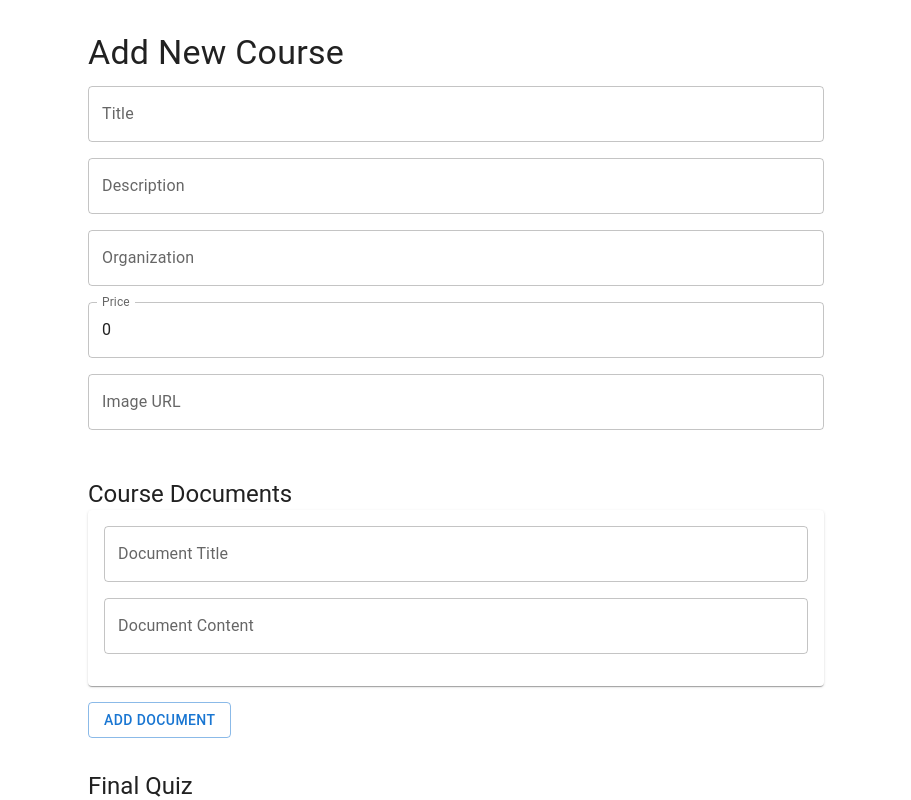
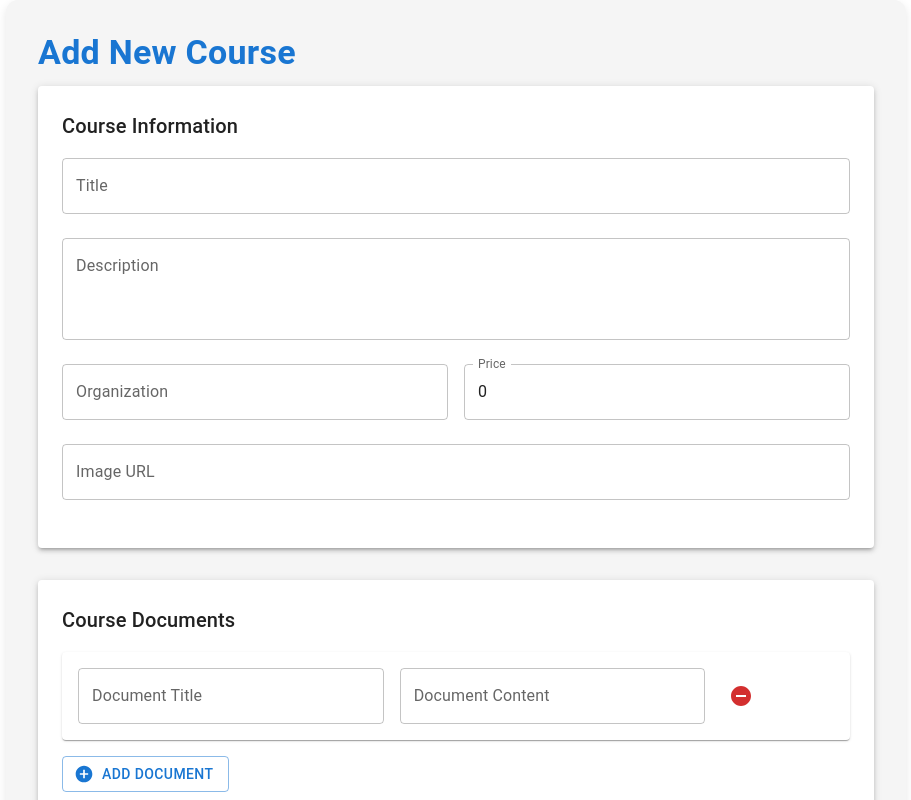
Before and after one commit to tuogn2/WebManagerCertificate, a React (Vite) app: page /add-course in a window 1280 px wide. Shown: the top 800 px of the page, without its empty margins (184-1095 px from the left). Built offline with nearby package versions, Linux system fonts and the light colour scheme.

Commit message:
fix add course page

```diff
--- a/src/pages/adminPages/AddCoursePage.jsx
+++ b/src/pages/adminPages/AddCoursePage.jsx
@@ -1,6 +1,15 @@
 import * as React from "react";
 import { useState } from "react";
-import { Box, TextField, Button, Typography, Grid, Paper } from "@mui/material";
+import {
+  Box,
+  TextField,
+  Button,
+  Typography,
+  Grid,
+  Paper,
+  IconButton,
+} from "@mui/material";
+import { AddCircle, RemoveCircle } from "@mui/icons-material";
 import CssBaseline from "@mui/material/CssBaseline";
 
 function AddCoursePage() {
@@ -67,46 +76,64 @@ function AddCoursePage() {
   const handleSubmit = (e) => {
     e.preventDefault();
     console.log(course);
-    // Add logic to save the course data (API call, etc.)
+    // Add logic to save the course data
   };
 
   return (
     <>
       <CssBaseline />
       <Box
-        sx={{ padding: 4, maxWidth: "800px", margin: "0 auto" }}
+        sx={{
+          padding: 4,
+          maxWidth: "900px",
+          margin: "0 auto",
+          backgroundColor: "#f5f5f5",
+          borderRadius: "12px",
+          boxShadow: "0 4px 10px rgba(0, 0, 0, 0.1)",
+        }}
         component="form"
         onSubmit={handleSubmit}
       >
-        <Typography variant="h4" gutterBottom>
+        <Typography variant="h4" fontWeight="bold" color="primary" gutterBottom>
           Add New Course
         </Typography>
 
         {/* Course Information */}
+        <Paper sx={{ padding: 3, marginBottom: 4 }} elevation={3}>
+          <Typography variant="h6" sx={{ marginBottom: 2 }}>
+            Course Information
+          </Typography>
+
           <TextField
             label="Title"
             fullWidth
             name="title"
             value={course.title}
             onChange={handleInputChange}
-          sx={{ marginBottom: 2 }}
+            sx={{ marginBottom: 3 }}
           />
           <TextField
             label="Description"
             fullWidth
             name="description"
+            multiline
+            rows={3}
             value={course.description}
             onChange={handleInputChange}
-          sx={{ marginBottom: 2 }}
+            sx={{ marginBottom: 3 }}
           />
+          <Grid container spacing={2}>
+            <Grid item xs={6}>
               <TextField
                 label="Organization"
                 fullWidth
                 name="organization"
                 value={course.organization}
                 onChange={handleInputChange}
-          sx={{ marginBottom: 2 }}
+                sx={{ marginBottom: 3 }}
               />
+            </Grid>
+            <Grid item xs={6}>
               <TextField
                 label="Price"
                 fullWidth
@@ -114,24 +141,34 @@ function AddCoursePage() {
                 type="number"
                 value={course.price}
                 onChange={handleInputChange}
-          sx={{ marginBottom: 2 }}
+                sx={{ marginBottom: 3 }}
               />
+            </Grid>
+          </Grid>
           <TextField
             label="Image URL"
             fullWidth
             name="image"
             value={course.image}
             onChange={handleInputChange}
-          sx={{ marginBottom: 2 }}
+            sx={{ marginBottom: 3 }}
           />
+        </Paper>
 
         {/* Documents */}
-        <Typography variant="h5" sx={{ marginTop: 4 }}>
+        <Paper sx={{ padding: 3, marginBottom: 4 }} elevation={3}>
+          <Typography variant="h6" sx={{ marginBottom: 2 }}>
             Course Documents
           </Typography>
 
           {course.documents.map((doc, index) => (
-          <Paper key={index} sx={{ padding: 2, marginBottom: 2 }}>
+            <Paper
+              key={index}
+              sx={{ padding: 2, marginBottom: 2 }}
+              elevation={1}
+            >
+              <Grid container spacing={2} alignItems="center">
+                <Grid item xs={5}>
                   <TextField
                     label="Document Title"
                     fullWidth
@@ -139,8 +176,9 @@ function AddCoursePage() {
                     onChange={(e) =>
                       handleDocumentChange(index, "title", e.target.value)
                     }
-              sx={{ marginBottom: 2 }}
                   />
+                </Grid>
+                <Grid item xs={5}>
                   <TextField
                     label="Document Content"
                     fullWidth
@@ -148,17 +186,29 @@ function AddCoursePage() {
                     onChange={(e) =>
                       handleDocumentChange(index, "content", e.target.value)
                     }
-              sx={{ marginBottom: 2 }}
                   />
+                </Grid>
+                <Grid item xs={2}>
+                  <IconButton color="error">
+                    <RemoveCircle />
+                  </IconButton>
+                </Grid>
+              </Grid>
             </Paper>
           ))}
 
-        <Button variant="outlined" onClick={handleAddDocument}>
+          <Button
+            variant="outlined"
+            startIcon={<AddCircle />}
+            onClick={handleAddDocument}
+          >
             Add Document
           </Button>
+        </Paper>
 
         {/* Final Quiz */}
-        <Typography variant="h5" sx={{ marginTop: 4 }}>
+        <Paper sx={{ padding: 3, marginBottom: 4 }} elevation={3}>
+          <Typography variant="h6" sx={{ marginBottom: 2 }}>
             Final Quiz
           </Typography>
           <TextField
@@ -187,7 +237,11 @@ function AddCoursePage() {
           />
 
           {course.finalQuiz.questions.map((question, index) => (
-          <Paper key={index} sx={{ padding: 2, marginBottom: 2 }}>
+            <Paper
+              key={index}
+              sx={{ padding: 2, marginBottom: 2 }}
+              elevation={1}
+            >
               <TextField
                 label={`Question ${index + 1}`}
                 fullWidth
@@ -223,9 +277,14 @@ function AddCoursePage() {
             </Paper>
           ))}
 
-        <Button variant="outlined" onClick={handleAddQuizQuestion}>
+          <Button
+            variant="outlined"
+            startIcon={<AddCircle />}
+            onClick={handleAddQuizQuestion}
+          >
             Add Question
           </Button>
+        </Paper>
 
         <Box sx={{ marginTop: 4 }}>
           <Button variant="contained" color="primary" type="submit">
```
Lines whose indentation alone changed are shown as unchanged.
